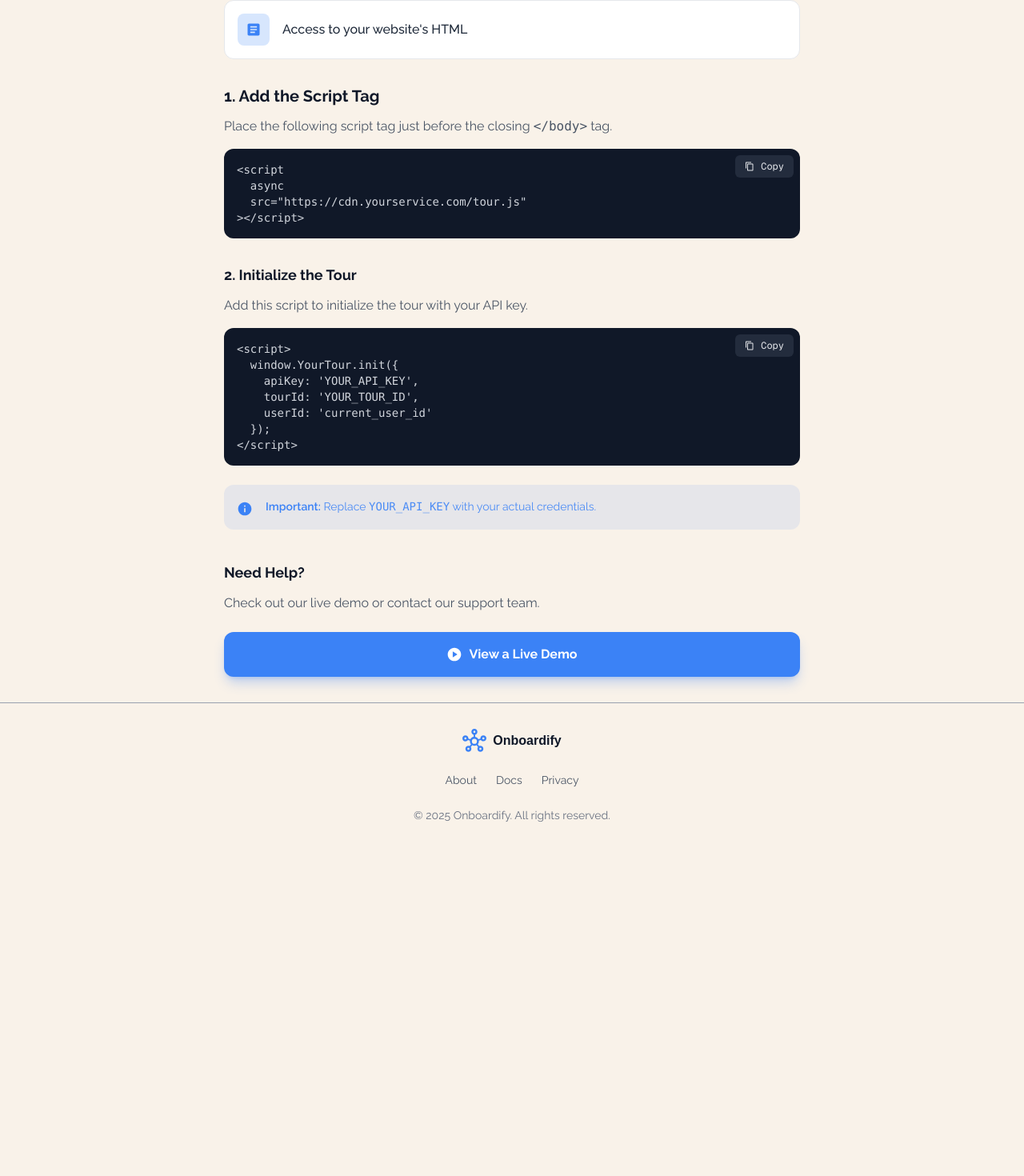
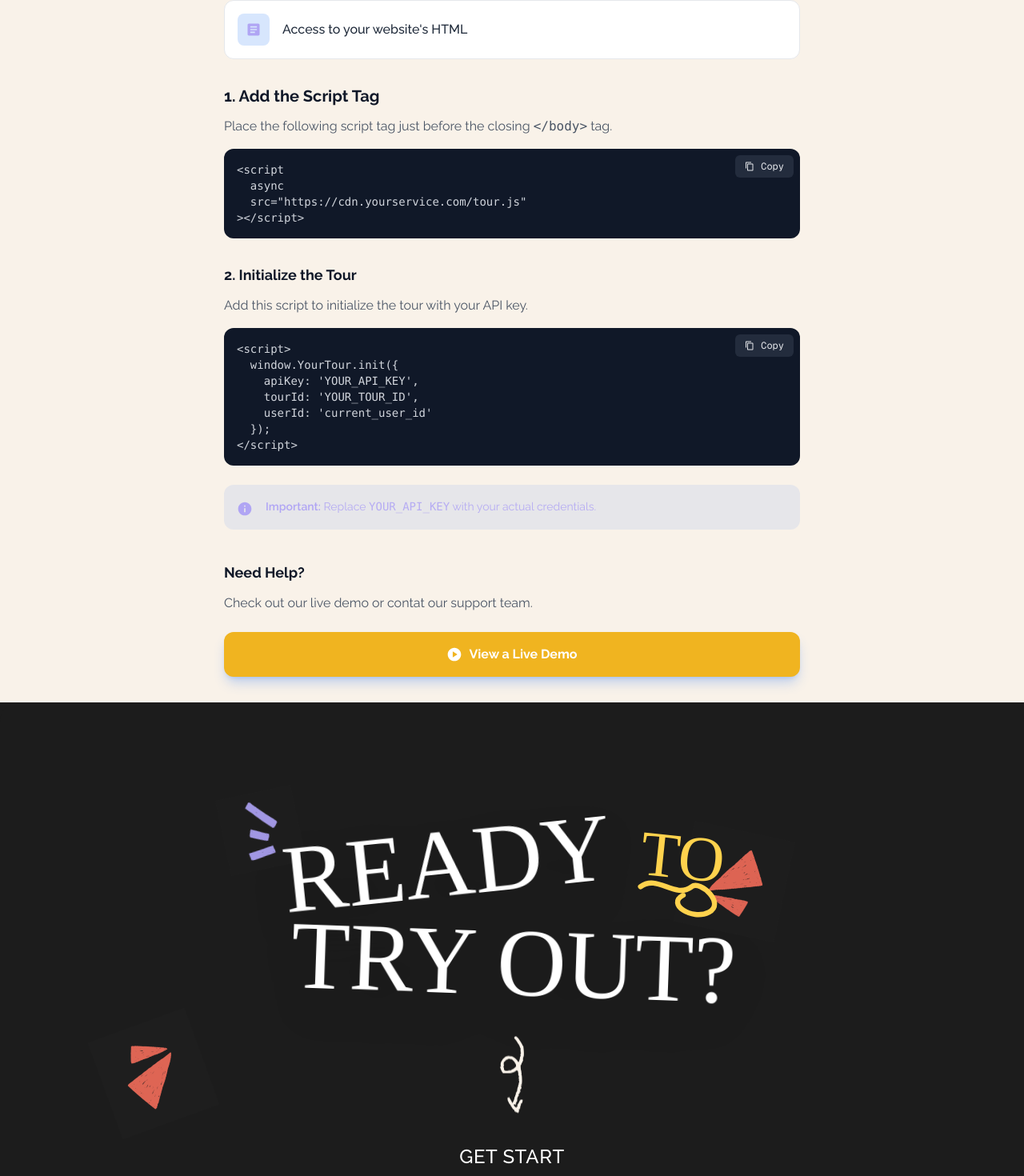
Before and after one commit to Moluno-xiii/onboarding-app-ts, a Next.js app: page /docs in a window 1280 px wide. Shown: the part 339-1809 px from the top of the page at 80% size. Before the commit the page ends 1400 px from the top, so only its background shows below. Built offline with nearby package versions, Linux system fonts and the light colour scheme; no server answers; a web font is replaced by a local one.

Commit message:
fix: theme correction for abot and docs page

```diff
--- a/app/about/page.tsx
+++ b/app/about/page.tsx
@@ -4,6 +4,7 @@ import { MdOutlineEmojiObjects, MdOutlineWidgets } from "react-icons/md";
 import { benefits } from "@/data";
 import { Header } from "@/components/Header";
 import { Footer } from "@/components/Footer";
+import ContactSection from "@/components/ContactSection";
 
 const cardClass =
   "bg-background flex flex-1 flex-col gap-3 rounded-xl border border-gray-200 p-4";
@@ -27,7 +28,7 @@ const AboutPage: React.FC = () => {
         {/* Feature cards (2-column responsive) */}
         <div className="mb-6 grid grid-cols-1 gap-3 sm:grid-cols-2">
           <div className={cardClass}>
-            <MdOutlineWidgets className="text-primary text-3xl" />
+            <MdOutlineWidgets className="text-purple text-3xl" />
             <div className="flex flex-col gap-1">
               <h2 className="text-base font-bold text-gray-900">What We Do</h2>
               <p className="text-sm text-gray-600">
@@ -38,7 +39,7 @@ const AboutPage: React.FC = () => {
           </div>
 
           <div className={cardClass}>
-            <MdOutlineEmojiObjects className="text-primary text-3xl" />
+            <MdOutlineEmojiObjects className="text-purple text-3xl" />
             <div className="flex flex-col gap-1">
               <h2 className="text-base font-bold text-gray-900">Our Mission</h2>
               <p className="text-sm text-gray-600">
@@ -58,7 +59,7 @@ const AboutPage: React.FC = () => {
               return (
                 <li key={idx} className="flex items-center gap-3">
                   <div className="bg-primary/20 flex h-8 w-8 items-center justify-center rounded-full">
-                    <Icon className="text-primary text-lg" />
+                    <Icon className="text-purple text-lg" />
                   </div>
                   <span className="text-gray-700">{benefit.text}</span>
                 </li>
@@ -67,18 +68,10 @@ const AboutPage: React.FC = () => {
           </ul>
         </section>
 
-        {/* CTA */}
-        <div className="mb-6">
-          <Link
-            href="/signup"
-            className="bg-primary hover:bg-primary/90 mx-auto flex w-full max-w-md items-center justify-center rounded-xl px-6 py-4 text-base font-bold text-white transition-colors"
-          >
-            Get Started
-          </Link>
-        </div>
+
       </main>
 
-      <Footer />
+      <ContactSection />
     </div>
   );
 };
--- a/app/docs/page.tsx
+++ b/app/docs/page.tsx
@@ -8,6 +8,7 @@ import { Footer } from "@/components/Footer";
 
 import { MdKey, MdArticle, MdInfo, MdPlayCircle } from "react-icons/md";
 import { CodeBlock } from "@/components/CodeBlock";
+import ContactSection from "@/components/ContactSection";
 
 const InstallGuide: React.FC = () => {
   const [copied1, setCopied1] = useState(false);
@@ -62,7 +63,7 @@ const InstallGuide: React.FC = () => {
 
         <div className="flex flex-col gap-3">
           <div className="flex items-center gap-4 rounded-xl border border-gray-200 bg-white p-4">
-            <div className="bg-primary/20 text-primary flex size-10 items-center justify-center rounded-lg">
+            <div className="bg-primary/20 text-purple flex size-10 items-center justify-center rounded-lg">
               <MdKey className="text-xl" />
             </div>
             <p className="flex-1 truncate font-medium text-gray-800">
@@ -71,7 +72,7 @@ const InstallGuide: React.FC = () => {
           </div>
 
           <div className="flex items-center gap-4 rounded-xl border border-gray-200 bg-white p-4">
-            <div className="bg-primary/20 text-primary flex size-10 items-center justify-center rounded-lg">
+            <div className="bg-primary/20 text-purple flex size-10 items-center justify-center rounded-lg">
               <MdArticle className="text-xl" />
             </div>
             <p className="flex-1 truncate font-medium text-gray-800">
@@ -108,9 +109,9 @@ const InstallGuide: React.FC = () => {
         />
 
         <div className="bg-primary/10 mt-6 flex items-start gap-4 rounded-xl p-4">
-          <MdInfo className="text-primary mt-1 text-xl" />
-          <p className="text-primary/90 text-sm leading-relaxed">
-            <strong className="text-primary font-semibold">Important:</strong>{" "}
+          <MdInfo className="text-purple mt-1 text-xl" />
+          <p className="text-purple/90 text-sm leading-relaxed">
+            <strong className="text-purple font-semibold">Important:</strong>{" "}
             Replace <code>YOUR_API_KEY</code> with your actual credentials.
           </p>
         </div>
@@ -119,19 +120,19 @@ const InstallGuide: React.FC = () => {
           Need Help?
         </h3>
         <p className="mb-6 text-gray-600">
-          Check out our live demo or contact our support team.
+          Check out our live demo or contat our support team.
         </p>
 
         <Link
           href="/"
-          className="bg-primary shadow-primary/30 hover:bg-primary-dark flex w-full items-center justify-center gap-2 rounded-xl py-4 text-base font-bold text-white shadow-lg transition-transform active:scale-95"
+          className="bg-yellow shadow-primary/30 hover:bg-light-black flex w-full items-center justify-center gap-2 rounded-xl py-4 text-base font-bold text-white shadow-lg transition-transform active:scale-95"
         >
           <MdPlayCircle className="text-xl" />
           View a Live Demo
         </Link>
       </main>
 
-      <Footer />
+      <ContactSection />
     </div>
   );
 };
--- a/components/ContactSection.tsx
+++ b/components/ContactSection.tsx
@@ -1,3 +1,4 @@
+import Link from "next/link";
 import { YellowSquiggle } from "./Shapes";
 
 interface ContactSectionProps {
@@ -43,7 +44,7 @@ export default function ContactSection({
               </div>
 
               <span className="block origin-bottom-left rotate-2 transform text-[60px] drop-shadow-2xl sm:text-[90px] md:text-[120px]">
-                CONNECT?
+                TRY OUT?
               </span>
             </div>
           </div>
@@ -63,14 +64,14 @@ export default function ContactSection({
               />
             </div>
 
-            <a
-              href={`mailto:${email}`}
-              className="group relative inline-block font-raleway text-lg font-medium tracking-wide text-white transition-colors hover:text-[#FFD24D] sm:text-xl md:text-2xl"
+            <Link
+              href={"/dashboard"}
+              className="group font-raleway relative inline-block text-lg font-medium tracking-wide text-white transition-colors hover:text-[#FFD24D] sm:text-xl md:text-2xl"
             >
-              {email}
+              GET START
               {/* Simple underline animation */}
               <span className="absolute bottom-0 left-0 h-0.5 w-0 bg-[#FFD24D] transition-all duration-300 group-hover:w-full"></span>
-            </a>
+            </Link>
           </div>
         </div>
       </div>
--- a/components/Hero.tsx
+++ b/components/Hero.tsx
@@ -54,7 +54,7 @@ export default function Hero() {
                   <span className="truncate">Try Demo</span>
                 </Link>
                 <Link
-                  href="/"
+                  href="/docs"
                   className="border-light-brown z-10 flex h-10 max-w-120 min-w-38 items-center justify-center rounded-full border px-8 text-sm font-bold transition-colors hover:bg-gray-100 @[30rem]:h-12 @[30rem]:px-5 @[30rem]:text-base"
                 >
                   <span className="truncate">Docs</span>
```
